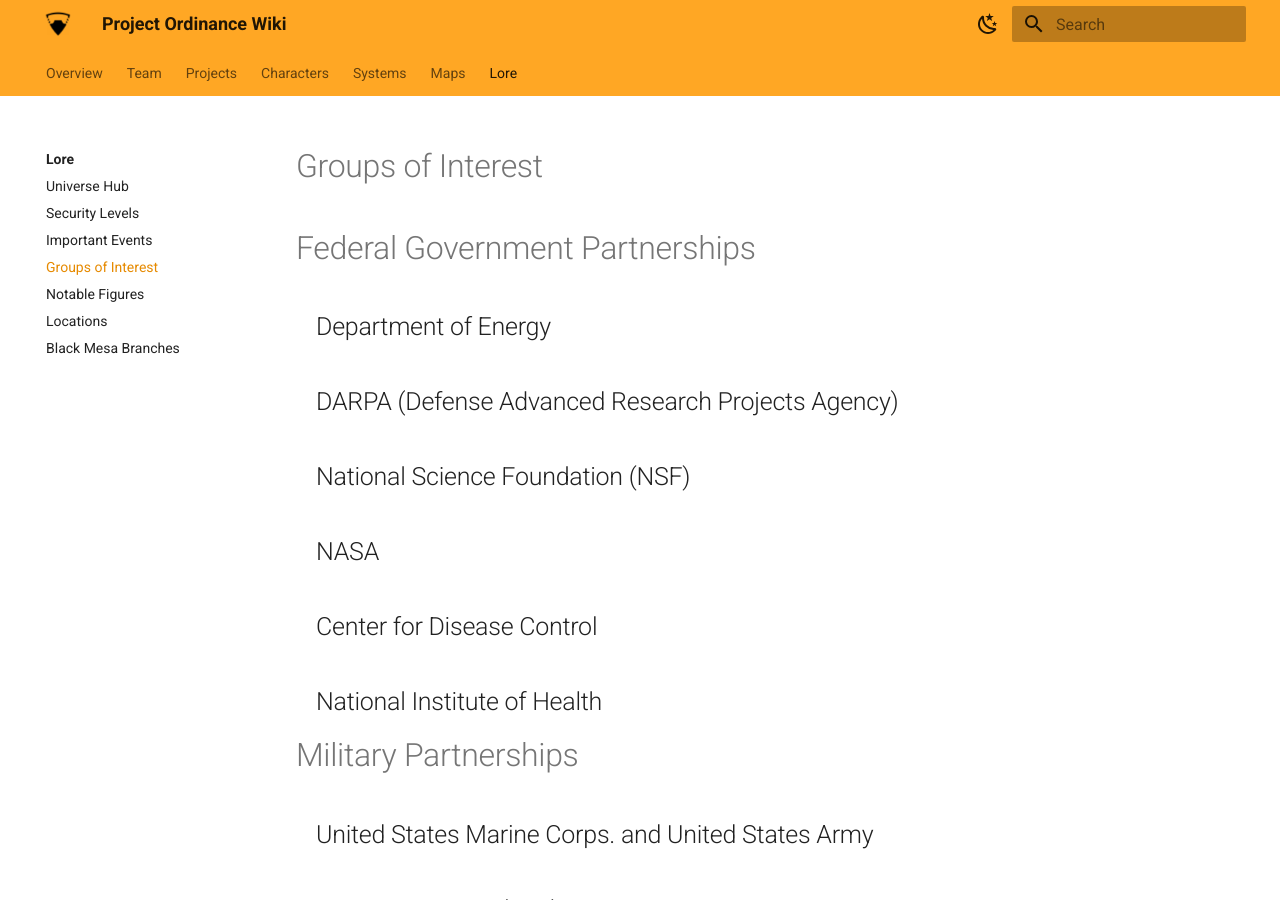
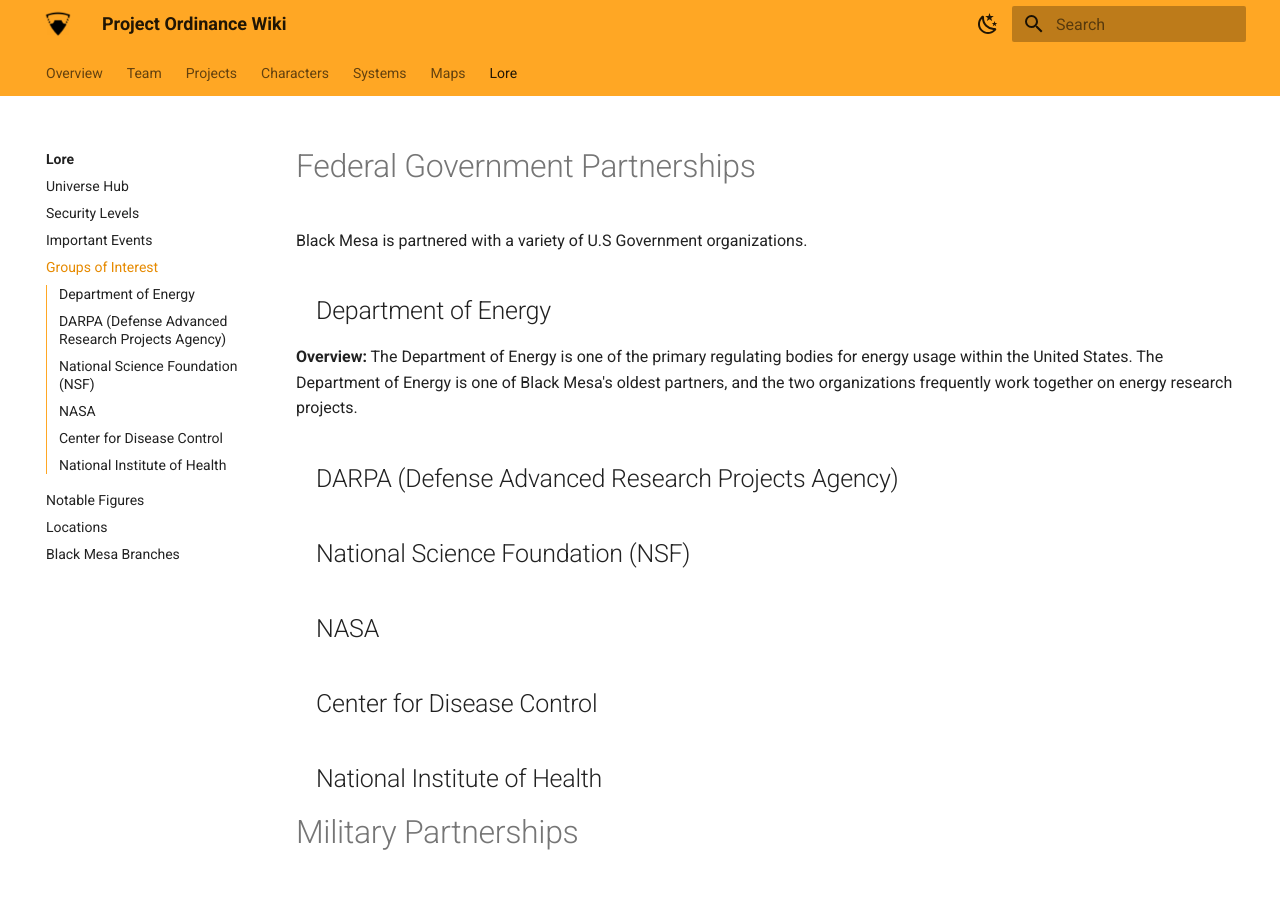
Before and after one commit to Project-Ordinance/website-wiki, an MkDocs documentation site: the page built from docs/lore/groups.md, in a window 1280 px wide and 900 px high. Built offline with MkDocs 1.6.1 and Material for MkDocs 9.7.7, drawn with Linux system fonts in a browser that asks for light colours.

```diff
--- a/docs/lore/groups.md
+++ b/docs/lore/groups.md
@@ -1,8 +1,9 @@
-#Groups of Interest#
 
 #Federal Government Partnerships#
+Black Mesa is partnered with a variety of U.S Government organizations.
 
 ##Department of Energy##
+**Overview:** The Department of Energy is one of the primary regulating bodies for energy usage within the United States. The Department of Energy is one of Black Mesa's oldest partners, and the two organizations frequently work together on energy research projects.
 
 ##DARPA (Defense Advanced Research Projects Agency)#
 
```
